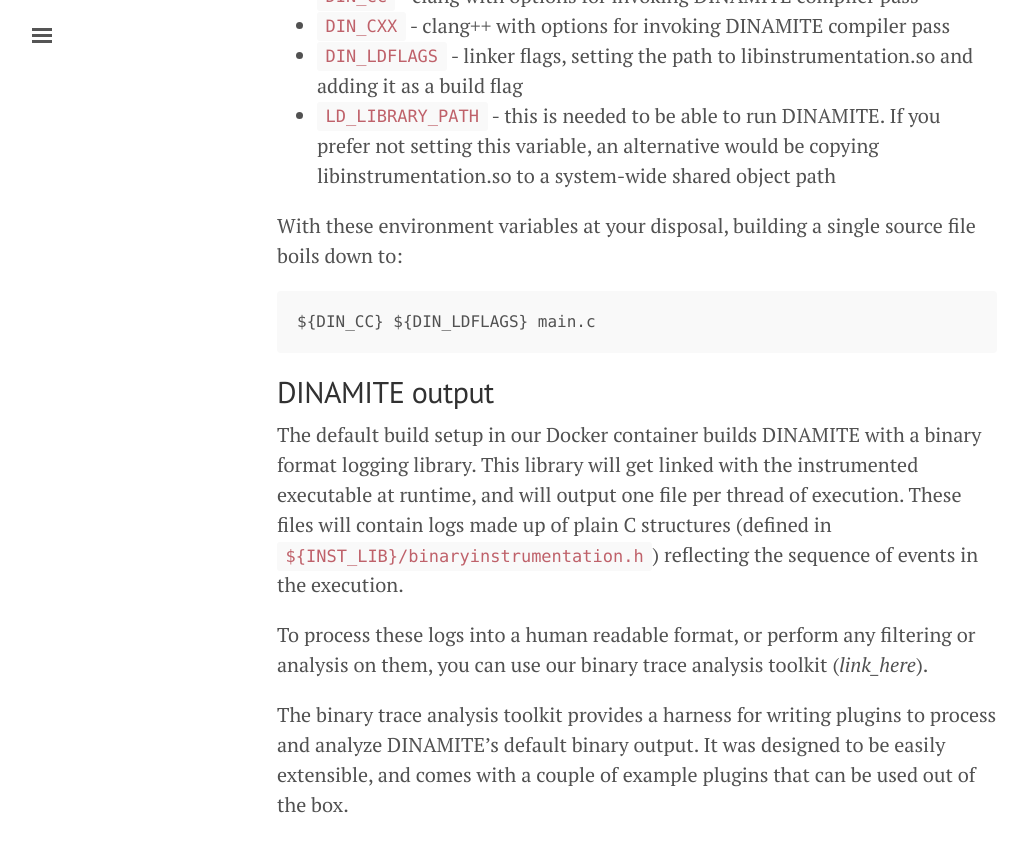
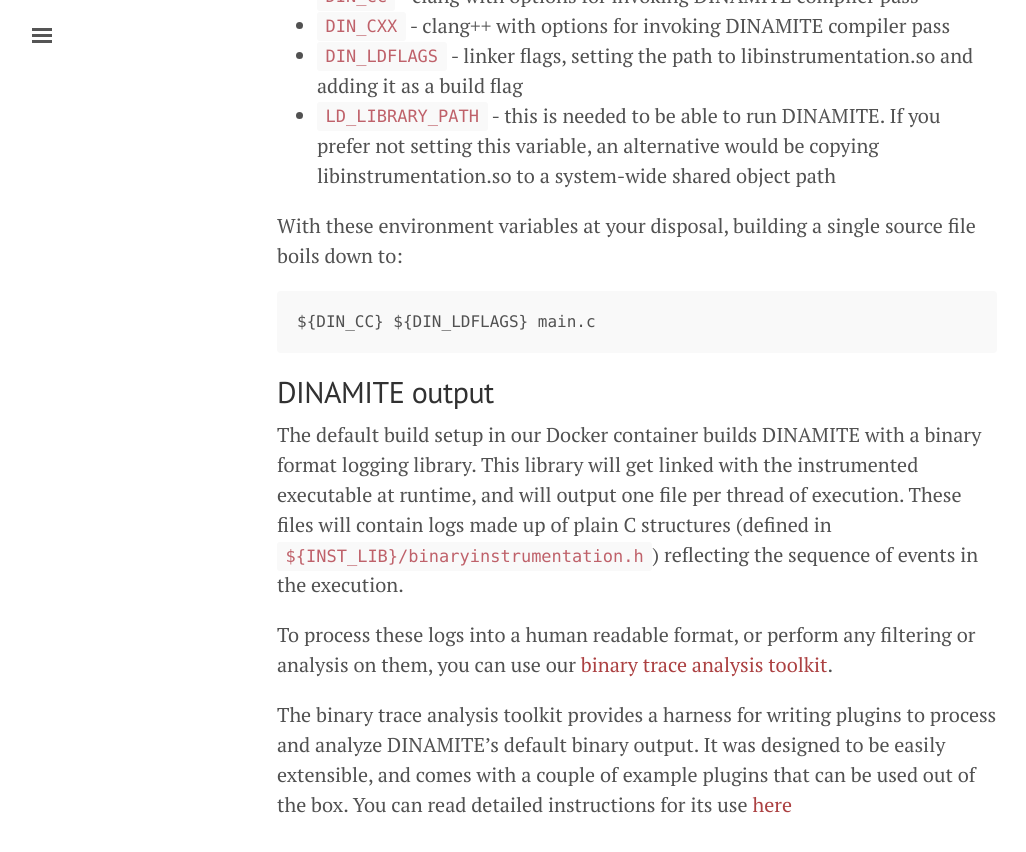
Before and after one commit to dinamite-toolkit/dinamite-toolkit.github.io, a Jekyll site: the page built from _pages/quickstart.md, in a window 1280 px wide and 900 px high, scrolled down 1179 px. Shown: the top 852 px of the window, without its empty margins (3-1029 px from the left). Built offline with Jekyll 4.4.1, drawn with Linux system fonts in a browser that asks for light colours.

Commit message:
binary trace toolkit update

```diff
--- a/_pages/quickstart.md
+++ b/_pages/quickstart.md
@@ -54,8 +54,8 @@
 `${INST_LIB}/binaryinstrumentation.h`) reflecting the sequence of events in the execution.
 
 To process these logs into a human readable format, or perform any filtering or analysis on them,
-you can use our binary trace analysis toolkit (*link_here*).
+you can use our [binary trace analysis toolkit](https://github.com/dinamite-toolkit/dinamite-binary-trace-parser).
 
 The binary trace analysis toolkit provides a harness for writing plugins to process and analyze DINAMITE's
 default binary output. It was designed to be easily extensible, and comes with a couple of example plugins
-that can be used out of the box.
+that can be used out of the box. You can read detailed instructions for its use [here](/user-guide/#trace-parsing)
```
Also changed, not shown: _pages/home.md (+1 -2 lines), _pages/user_guide.md (+3 -1 lines).
